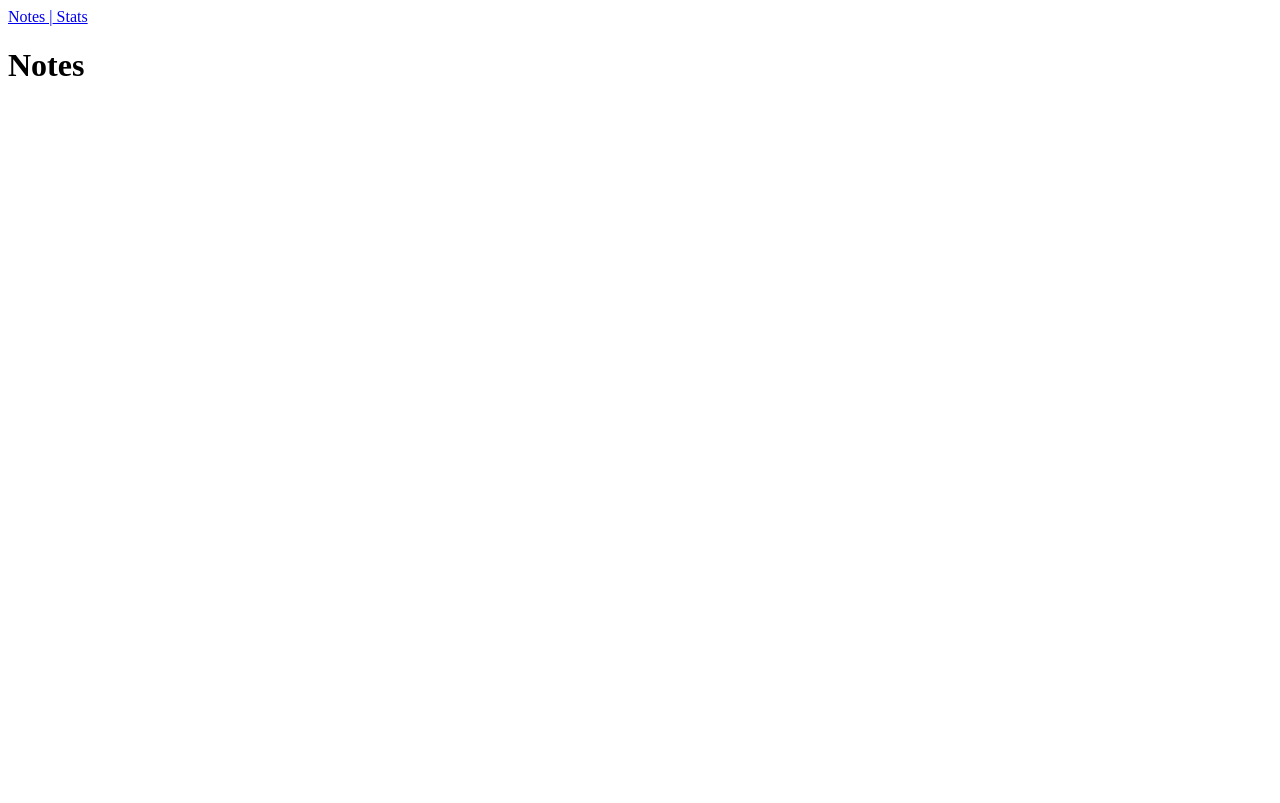
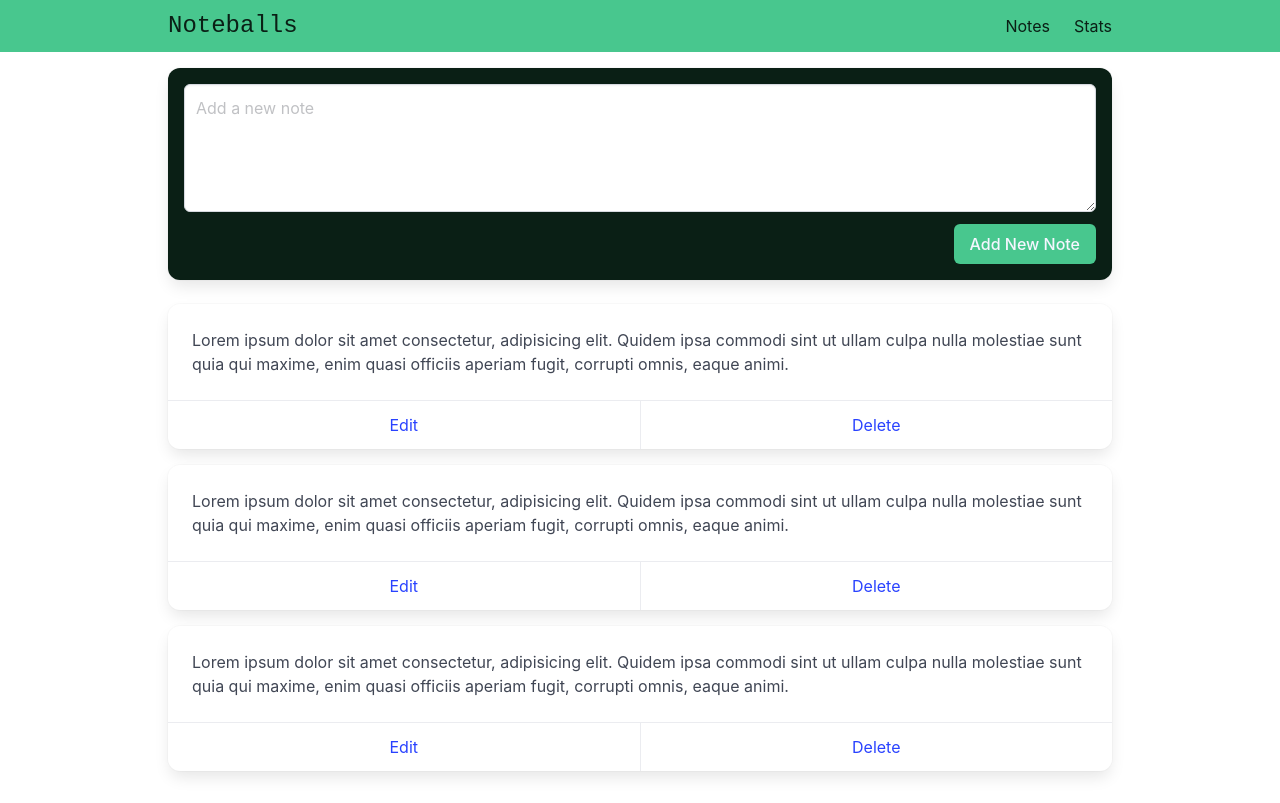
Before and after one commit to priyanshigupta2002/VueJSUdemy, a Vue app: page / in a window 1280 px wide. Built offline with nearby package versions, Linux system fonts and the light colour scheme.

Commit message:
till section14

```diff
--- a/package.json
+++ b/package.json
@@ -9,6 +9,7 @@
     "preview": "vite preview"
   },
   "dependencies": {
+    "bulma": "^1.0.0",
     "vue": "^3.4.21",
     "vue-router": "^4.3.0"
   },
--- a/src/App.vue
+++ b/src/App.vue
@@ -1,7 +1,22 @@
 <template>
   <div>
-  <RouterLink to="/">Notes |</RouterLink>
-  <RouterLink to="/stats"> Stats</RouterLink>
+  <NavBar />
+
+  <div class="container is-max-desktop px-2 py-4">
   <RouterView />
+
+  </div>
   </div>
 </template>
+
+<script setup>
+/*
+  imports
+*/
+
+  import NavBar from '@/components/Layout/NavBar.vue'
+</script>
+
+<style>
+@import 'bulma/css/bulma.min.css';
+</style>
--- /dev/null
+++ b/src/components/Layout/NavBar.vue
@@ -0,0 +1,77 @@
+<template>
+    <nav
+      class="navbar is-success"
+      aria-label="main navigation"
+      role="navigation"
+    >
+      <div class="container is-max-desktop px-2">
+        <div class="navbar-brand">
+          <div class="navbar-item is-size-4 is-family-monospace">
+            Noteballs
+          </div>
+
+          <a
+            @click.prevent="showMobileNav = !showMobileNav"
+            class="navbar-burger"
+            :class="{ 'is-active' : showMobileNav }"
+            aria-expanded="false"
+            aria-label="menu"
+            data-target="navbarBasicExample"
+            role="button"
+          >
+            <span aria-hidden="true"></span>
+            <span aria-hidden="true"></span>
+            <span aria-hidden="true"></span>
+          </a>
+        </div>
+
+        <div
+          id="navbarBasicExample"
+          class="navbar-menu"
+          :class="{ 'is-active' : showMobileNav }"
+        >
+          <div class="navbar-end">
+            <RouterLink
+              to="/"
+              class="navbar-item"
+              active-class="is-active"
+            >
+              Notes
+            </RouterLink>
+            <RouterLink
+              to="/stats"
+              class="navbar-item"
+              active-class="is-active"
+            >
+              Stats
+            </RouterLink>
+          </div>
+        </div>
+      </div>
+    </nav>
+  </template>
+
+  <script setup>
+  /*
+    imports
+  */
+
+    import { ref } from 'vue'
+
+  /*
+    mobile nav
+  */
+
+    const showMobileNav = ref(false)
+  </script>
+
+  <style>
+
+  @media (max-width: 1023px) {
+    .navbar-menu {
+      position: absolute;
+      left: 0;
+      width: 100%;
+    }
+  }
+  </style>
--- a/src/views/ViewNotes.vue
+++ b/src/views/ViewNotes.vue
@@ -1,5 +1,35 @@
 <template>
     <div class="notes">
-        <h1>Notes</h1>
+
+      <div class="card has-background-success-dark p-4 mb-5">
+        <div class="field">
+          <div class="control">
+            <textarea
+              class="textarea"
+              placeholder="Add a new note"
+            />
+          </div>
+        </div>
+
+        <div class="field is-grouped is-grouped-right">
+          <div class="control">
+            <button class="button is-link has-background-success">
+              Add New Note
+            </button>
+          </div>
+        </div>
+      </div>
+
+      <div v-for="i in 3" :key=i class="card mb-4">
+        <div class="card-content">
+          <div class="content">
+            Lorem ipsum dolor sit amet consectetur, adipisicing elit. Quidem ipsa commodi sint ut ullam culpa nulla molestiae sunt quia qui maxime, enim quasi officiis aperiam fugit, corrupti omnis, eaque animi.
+          </div>
+        </div>
+        <footer class="card-footer">
+          <a href="#" class="card-footer-item">Edit</a>
+          <a href="#" class="card-footer-item">Delete</a>
+        </footer>
+      </div>
     </div>
-</template>
+  </template>
```
Also changed, not shown: 1 other file (tests, documents, lock files or other folders).
